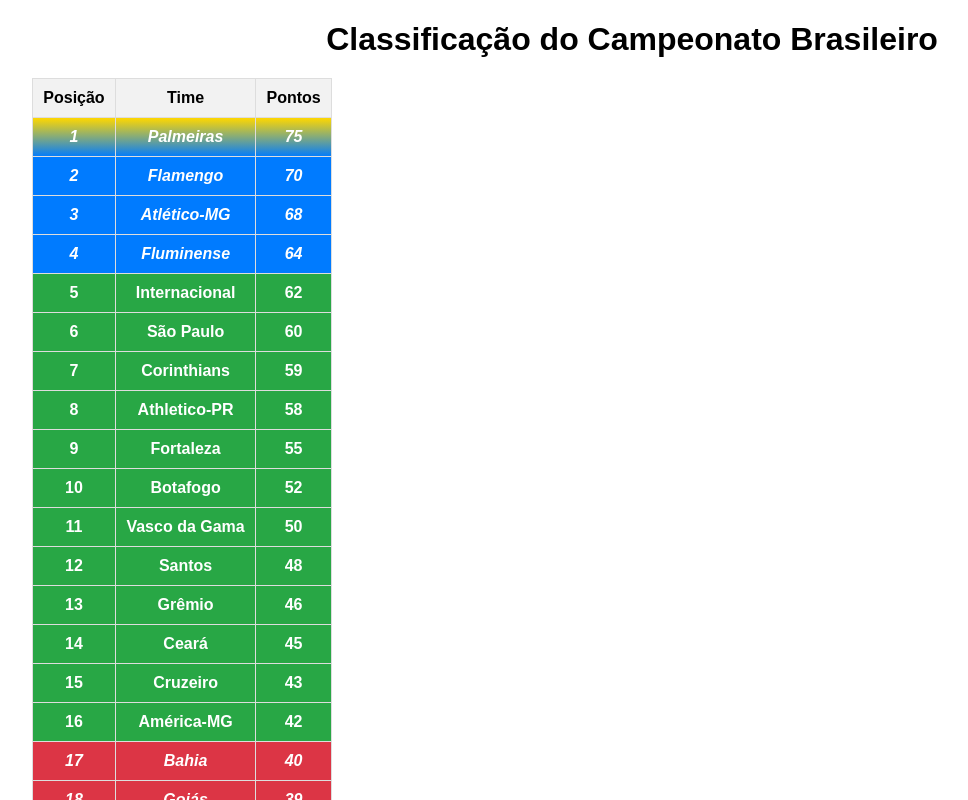
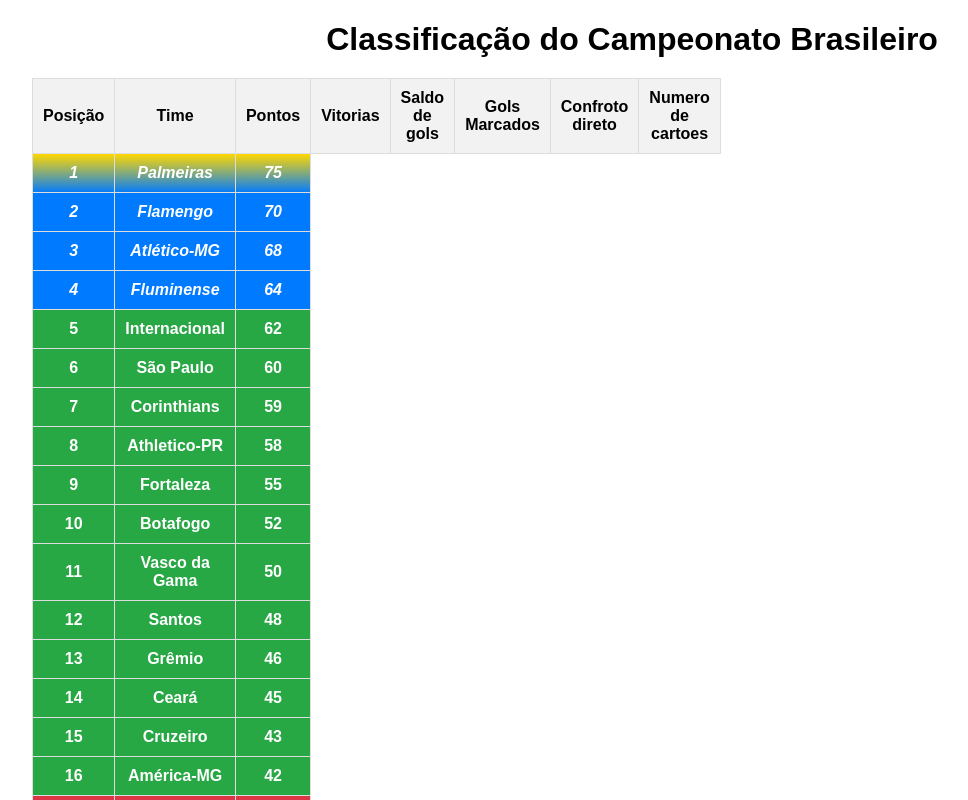
Before and after one commit to w4lterjr/futebol, a React (Vite) app: page / in a window 1280 px wide. Shown: the top 800 px of the page, without its empty margins (8-976 px from the left). Built offline with nearby package versions, Linux system fonts and the light colour scheme.

Commit message:
desempate

```diff
--- a/src/App.jsx
+++ b/src/App.jsx
@@ -34,6 +34,12 @@
             <th>Posição</th>
             <th>Time</th>
             <th>Pontos</th>
+            <th>Vitorias</th>
+            <th>Saldo de gols</th>
+            <th>Gols Marcados</th>
+            <th>Confroto direto</th>
+            <th>Numero de cartoes</th>
+
           </tr>
         </thead>
         <tbody>
```
